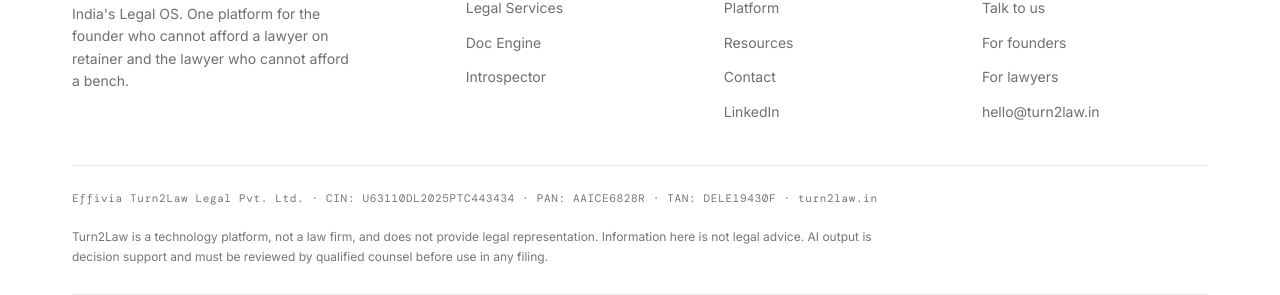
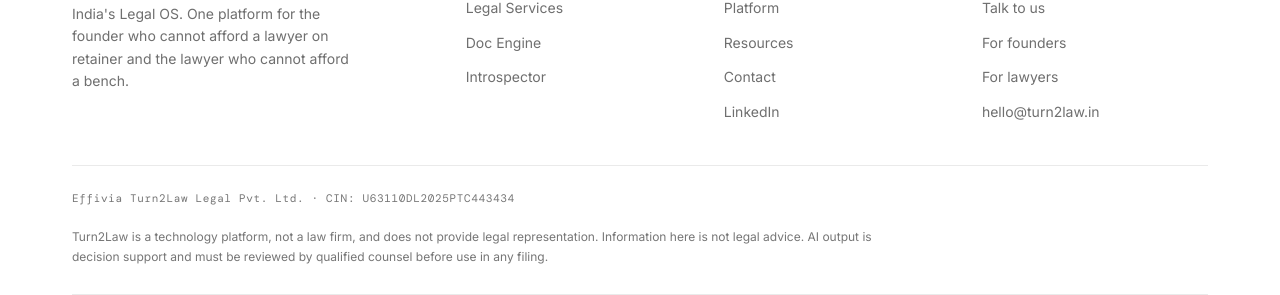
Before and after one commit to yash-sudo-dev/turn2law-site, a plain HTML site: page index.html in a window 1280 px wide. Shown: the part 7548-7843 px from the top of the page. Drawn offline with nearby package versions, Linux system fonts and the light colour scheme.

Commit message:
Update footer to remove PAN and TAN details
Removed PAN and TAN information from footer.

```diff
--- a/index.html
+++ b/index.html
@@ -1076,7 +1076,7 @@ body.menu-open .mobile-menu{opacity:1;visibility:visible;pointer-events:auto;tra
       <div class="foot-col"><h4>Get started</h4><a href="#contact">Talk to us</a><a href="/legal-services.html">For founders</a><a href="/introspector.html">For lawyers</a><a href="mailto:hello@turn2law.in">hello@turn2law.in</a></div>
     </div>
     <div class="foot-statutory">
-      Effivia Turn2Law Legal Pvt. Ltd.&nbsp;·&nbsp;CIN: U63110DL2025PTC443434&nbsp;·&nbsp;PAN: AAICE6828R&nbsp;·&nbsp;TAN: DELE19430F&nbsp;·&nbsp;turn2law.in
+      Effivia Turn2Law Legal Pvt. Ltd.&nbsp;·&nbsp;CIN: U63110DL2025PTC443434&nbsp;
     </div>
     <p class="foot-disc">Turn2Law is a technology platform, not a law firm, and does not provide legal representation. Information here is not legal advice. AI output is decision support and must be reviewed by qualified counsel before use in any filing.</p>
     <div class="foot-bottom">
```
